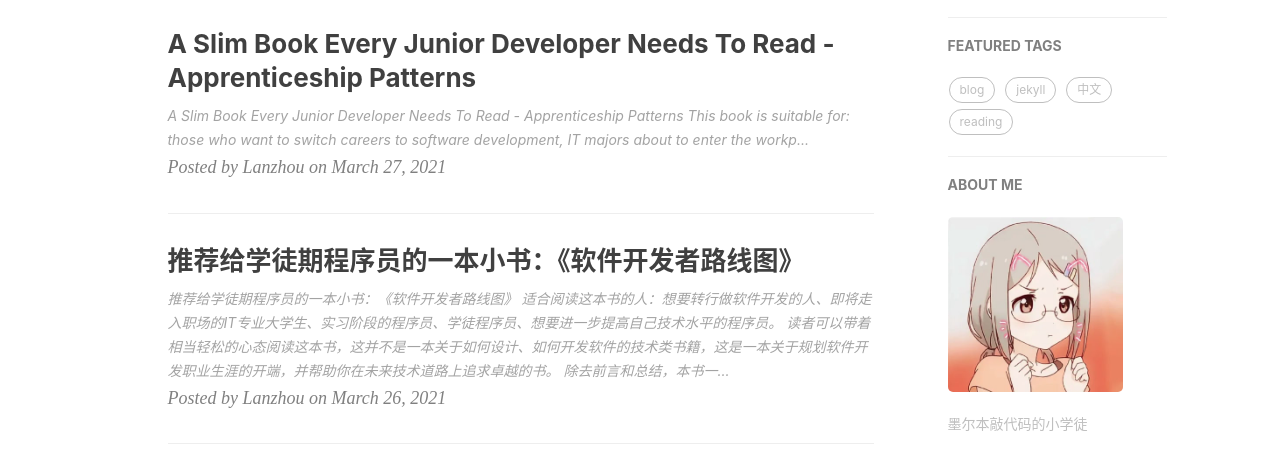
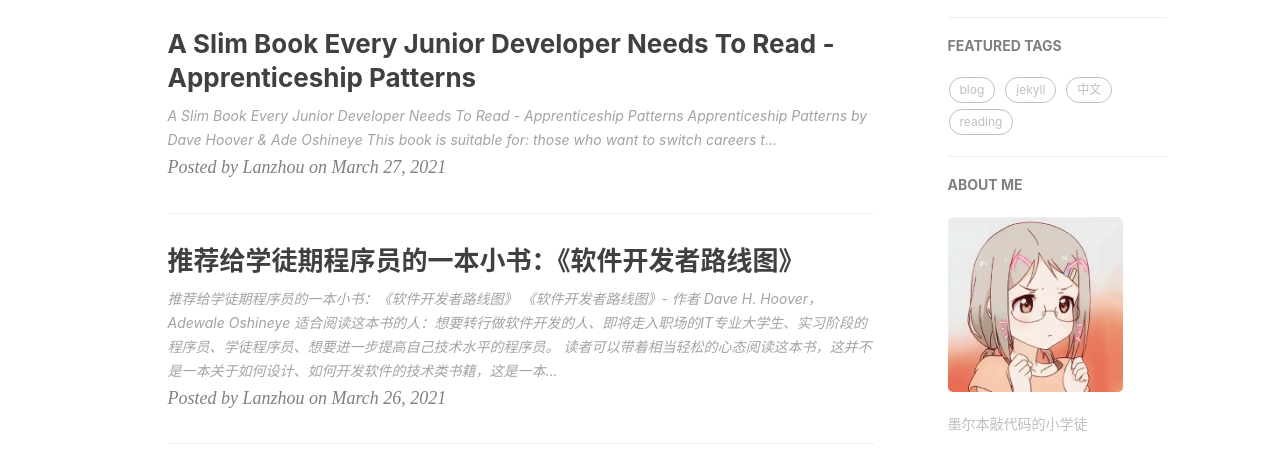
Before and after one commit to Lanzhou-J/Lanzhou-J.github.io, a Jekyll site: the page built from index.html, in a window 1280 px wide. Shown: the part 529-986 px from the top of the page. Built offline with Jekyll 4.4.1, drawn with Linux system fonts in a browser that asks for light colours; nearby versions of some CDN libraries; the list of posts is cut into pages by our own code; comment, search, counter and statistics services are not loaded.

Commit message:
add pic intro

```diff
--- a/_posts/2021-03-26-apprenticeship-patterns copy.md
+++ b/_posts/2021-03-26-apprenticeship-patterns copy.md
@@ -13,7 +13,10 @@
 ### 推荐给学徒期程序员的一本小书：《软件开发者路线图》
 
 ![《软件开发者路线图：从学徒到高手》](https://covers.booktopia.com.au/big/9781449379407/0000/apprenticeship-patterns.jpg)
-
+<center><div style="color:orange; border-bottom: 1px solid #d9d9d9;
+    display: inline-block;
+    color: #999;
+    padding: 2px;">《软件开发者路线图》- 作者 Dave H. Hoover，Adewale Oshineye</div></center>
 
 
 适合阅读这本书的人：想要转行做软件开发的人、即将走入职场的IT专业大学生、实习阶段的程序员、学徒程序员、想要进一步提高自己技术水平的程序员。
--- a/_posts/2021-03-27-apprenticeship-patterns-en.md
+++ b/_posts/2021-03-27-apprenticeship-patterns-en.md
@@ -13,7 +13,10 @@
 ### A Slim Book Every Junior Developer Needs To Read - *Apprenticeship Patterns*
 
 ![Apprenticeship Patterns: Guidance for the Aspiring Software Craftsman](https://covers.booktopia.com.au/big/9781449379407/0000/apprenticeship-patterns.jpg)
-
+<center><div style="color:orange; border-bottom: 1px solid #d9d9d9;
+    display: inline-block;
+    color: #999;
+    padding: 2px;">Apprenticeship Patterns by Dave Hoover & Ade Oshineye</div></center>
 
 **This book is suitable for:** those who want to switch careers to software development, IT majors about to enter the workplace, programmers in the internship stage, protege developers, and aspiring developers who want to further improve their skills.
 
```
